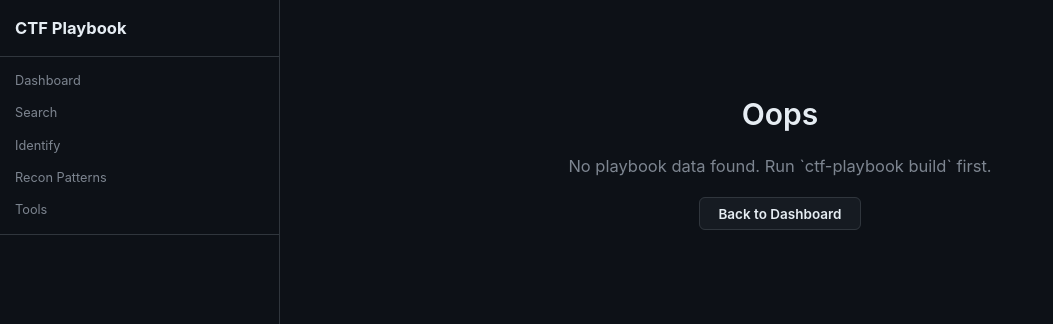
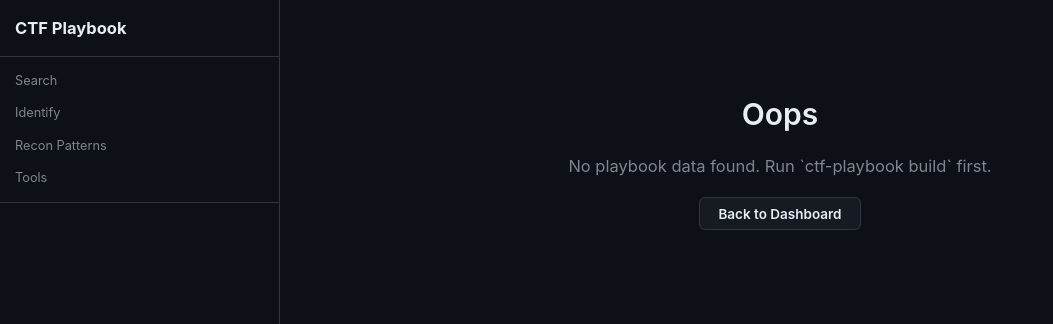
Before and after one commit to ef-pa/CTF_Playbook, a FastAPI app: page / in a window 1280 px wide. Shown: the top 324 px of the page, without its empty margins (0-1053 px from the left). Run offline with FastAPI, Linux system fonts and the light colour scheme.

Commit message:
Remove duplicate Dashboard nav link, skip self-referential sub-techniques
Drop the Dashboard entry from the sidebar nav since the CTF Playbook
logo already links to /. Filter out sub-techniques whose slug matches
their parent technique during serialization (e.g. template-injection /
template-injection).

```diff
--- a/ctf_playbook/gui/templates/base.html
+++ b/ctf_playbook/gui/templates/base.html
@@ -13,7 +13,6 @@
             <button class="sidebar-toggle" id="sidebar-close" aria-label="Close sidebar">&times;</button>
         </div>
         <div class="sidebar-nav">
-            <a href="/" class="nav-link{% if page_title == 'Dashboard' %} active{% endif %}">Dashboard</a>
             <a href="/search" class="nav-link{% if page_title == 'Search' %} active{% endif %}">Search</a>
             <a href="/identify" class="nav-link{% if page_title == 'Identify' %} active{% endif %}">Identify</a>
             <a href="/recon" class="nav-link{% if page_title == 'Recon Patterns' %} active{% endif %}">Recon Patterns</a>
--- a/ctf_playbook/services/builder.py
+++ b/ctf_playbook/services/builder.py
@@ -435,6 +435,7 @@ def _serialize_technique(slug: str, data: dict,
         result["sub_techniques"] = {
             sub_slug: _serialize_technique(sub_slug, sd)
             for sub_slug, sd in sorted(sub_data.items())
+            if sub_slug != slug  # skip self-referential sub-techniques
         }
 
     return result
```
